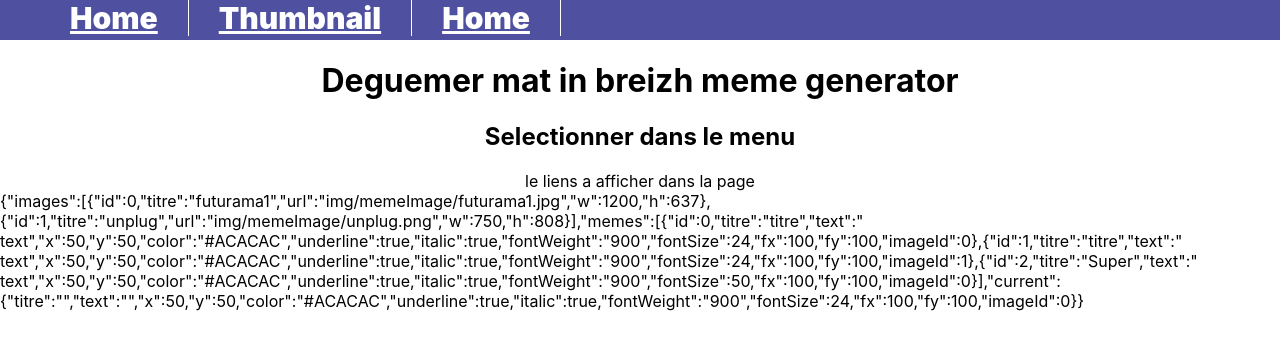
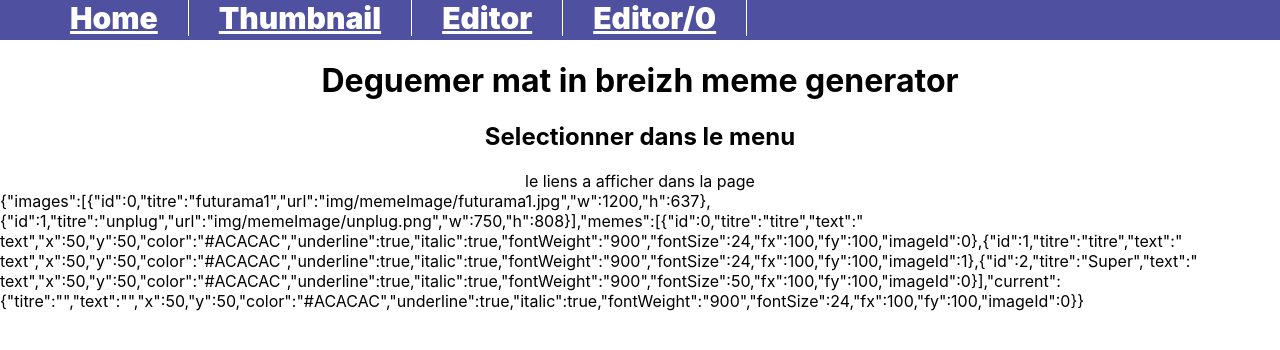
Before and after one commit to anathor28/2021_11_08_tjs, a React (Create React App) app: page / in a window 1280 px wide. Shown: the top 350 px of the page. Built offline with nearby package versions, Linux system fonts and the light colour scheme; data requests are answered from the project's data file.

Commit message:
add link with param

```diff
--- a/src/App/components/Navbar/Navbar.js
+++ b/src/App/components/Navbar/Navbar.js
@@ -8,7 +8,8 @@ const Navbar = () => (
         <ul>
           <li><Link to="/home">Home</Link></li>
           <li><Link to="/thumbnail">Thumbnail</Link></li>
-          <li><Link to="/editor">Home</Link></li>
+          <li><Link to="/editor">Editor</Link></li>
+          <li><Link to="/editor/0">Editor/0</Link></li>
         </ul>
   </div>
 );
```
